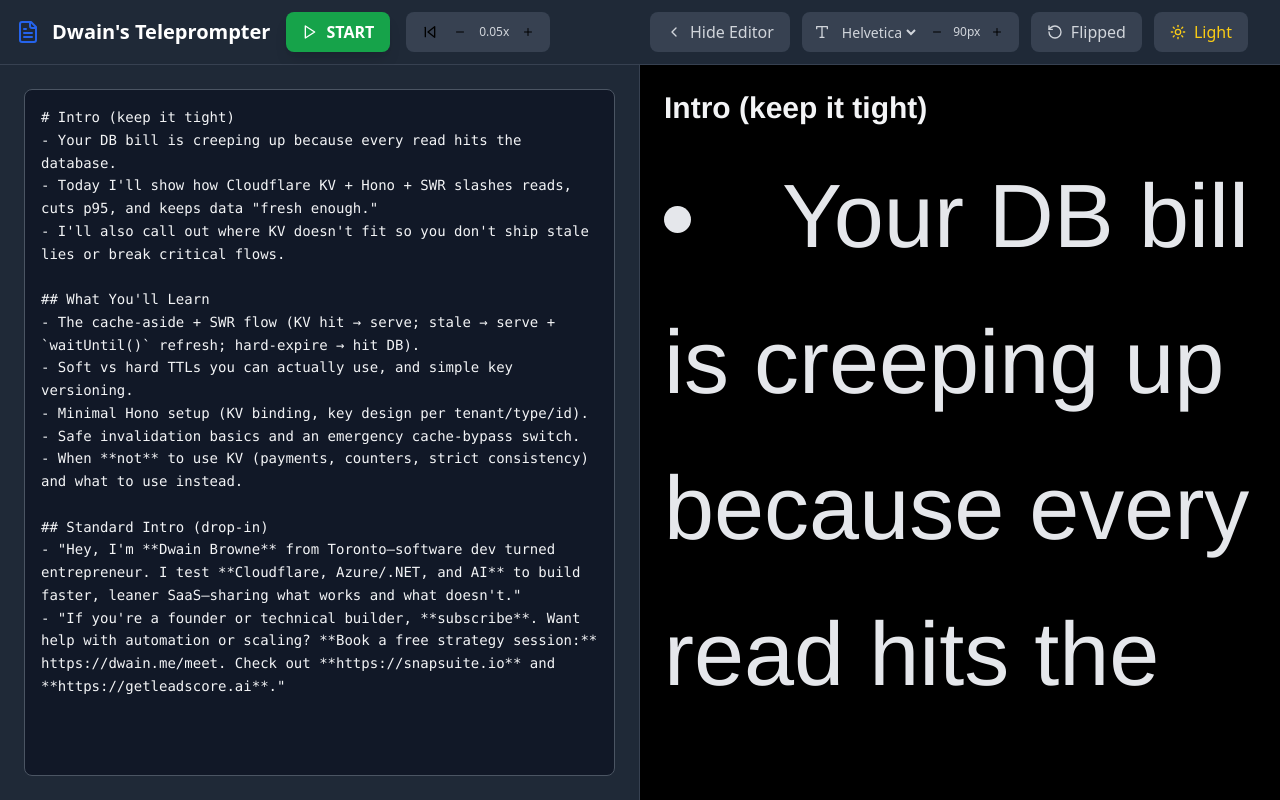
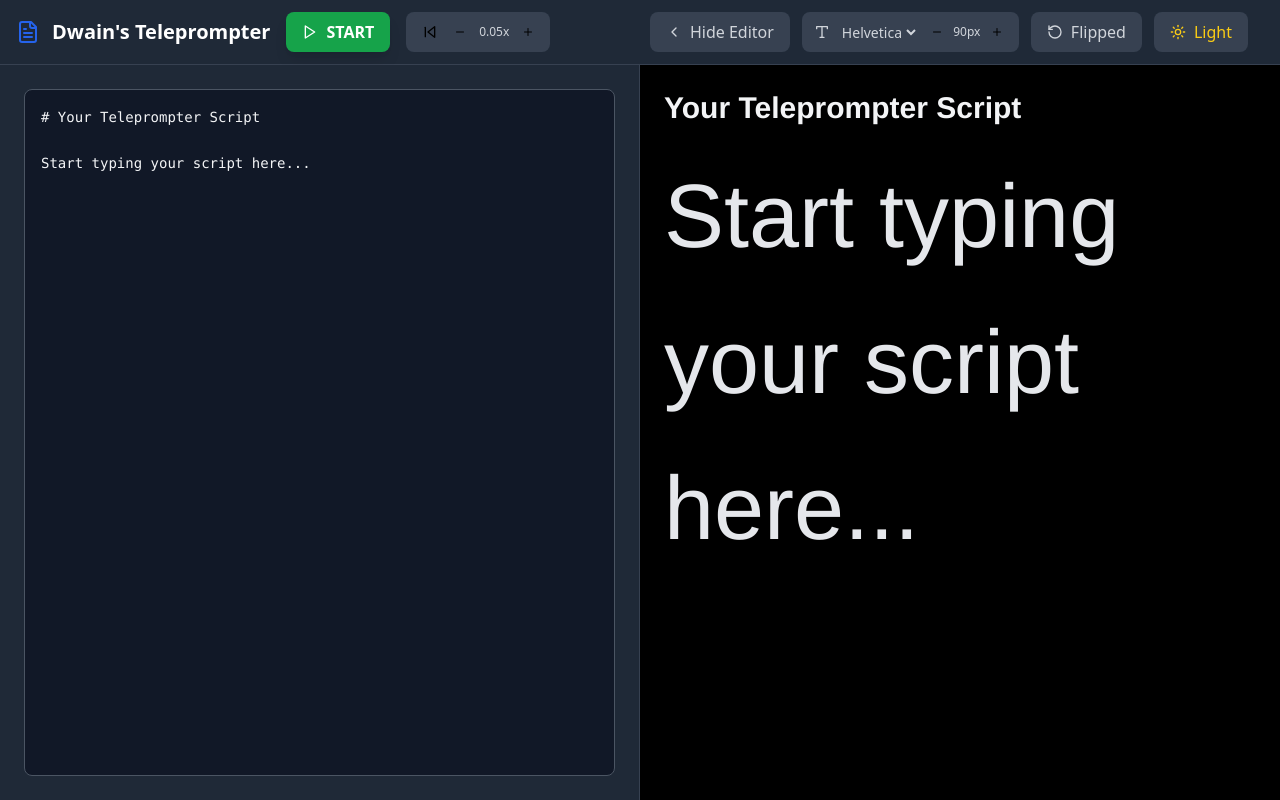
Before and after one commit to dwainbrowne/utility-teleprompter, a React (Vite) app: page / in a window 1280 px wide. Built offline with nearby package versions, Linux system fonts and the light colour scheme.

Commit message:
feat: update defaultMarkdown content for teleprompter script

```diff
--- a/src/App.tsx
+++ b/src/App.tsx
@@ -3,21 +3,9 @@ import { marked } from 'marked';
 import { RotateCcw, FileText, ChevronLeft, ChevronRight, Type, Plus, Minus, Play, SkipBack, Moon, Sun, Square } from 'lucide-react';
 
 function App() {
-  const defaultMarkdown = `# Intro (keep it tight)
-- Your DB bill is creeping up because every read hits the database.
-- Today I'll show how Cloudflare KV + Hono + SWR slashes reads, cuts p95, and keeps data "fresh enough."
-- I'll also call out where KV doesn't fit so you don't ship stale lies or break critical flows.
+  const defaultMarkdown = `# Your Teleprompter Script
 
-## What You'll Learn
-- The cache-aside + SWR flow (KV hit → serve; stale → serve + \`waitUntil()\` refresh; hard-expire → hit DB).
-- Soft vs hard TTLs you can actually use, and simple key versioning.
-- Minimal Hono setup (KV binding, key design per tenant/type/id).
-- Safe invalidation basics and an emergency cache-bypass switch.
-- When **not** to use KV (payments, counters, strict consistency) and what to use instead.
-
-## Standard Intro (drop-in)
-- "Hey, I'm **Dwain Browne** from Toronto—software dev turned entrepreneur. I test **Cloudflare, Azure/.NET, and AI** to build faster, leaner SaaS—sharing what works and what doesn't."
-- "If you're a founder or technical builder, **subscribe**. Want help with automation or scaling? **Book a free strategy session:** https://dwain.me/meet. Check out **https://snapsuite.io** and **https://getleadscore.ai**."`;
+Start typing your script here...`;
 
   const [markdown, setMarkdown] = useState(() => {
     // Load from localStorage on initial render
```
Also changed, not shown: 1 other file (tests, documents, lock files or other folders).
